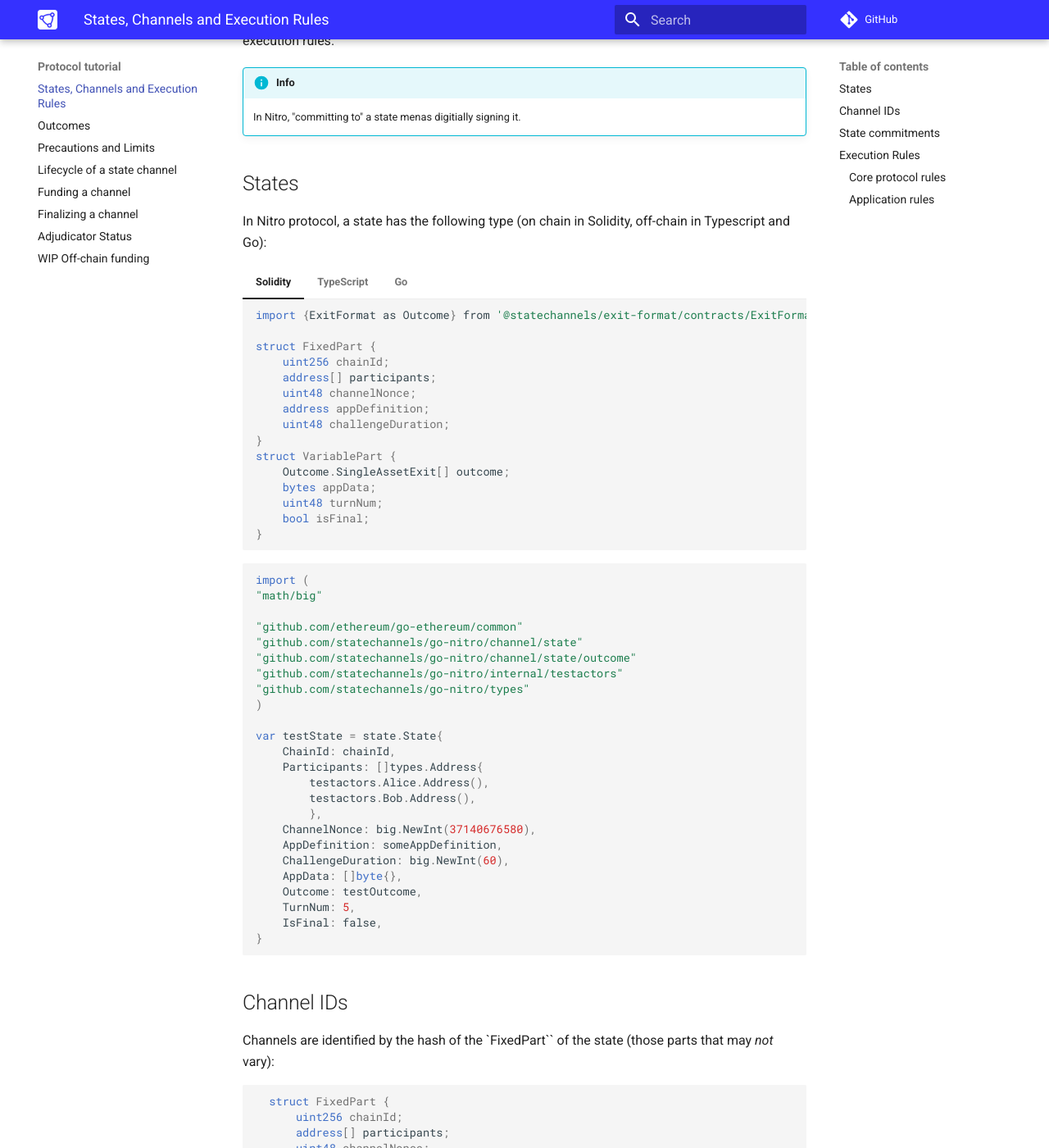
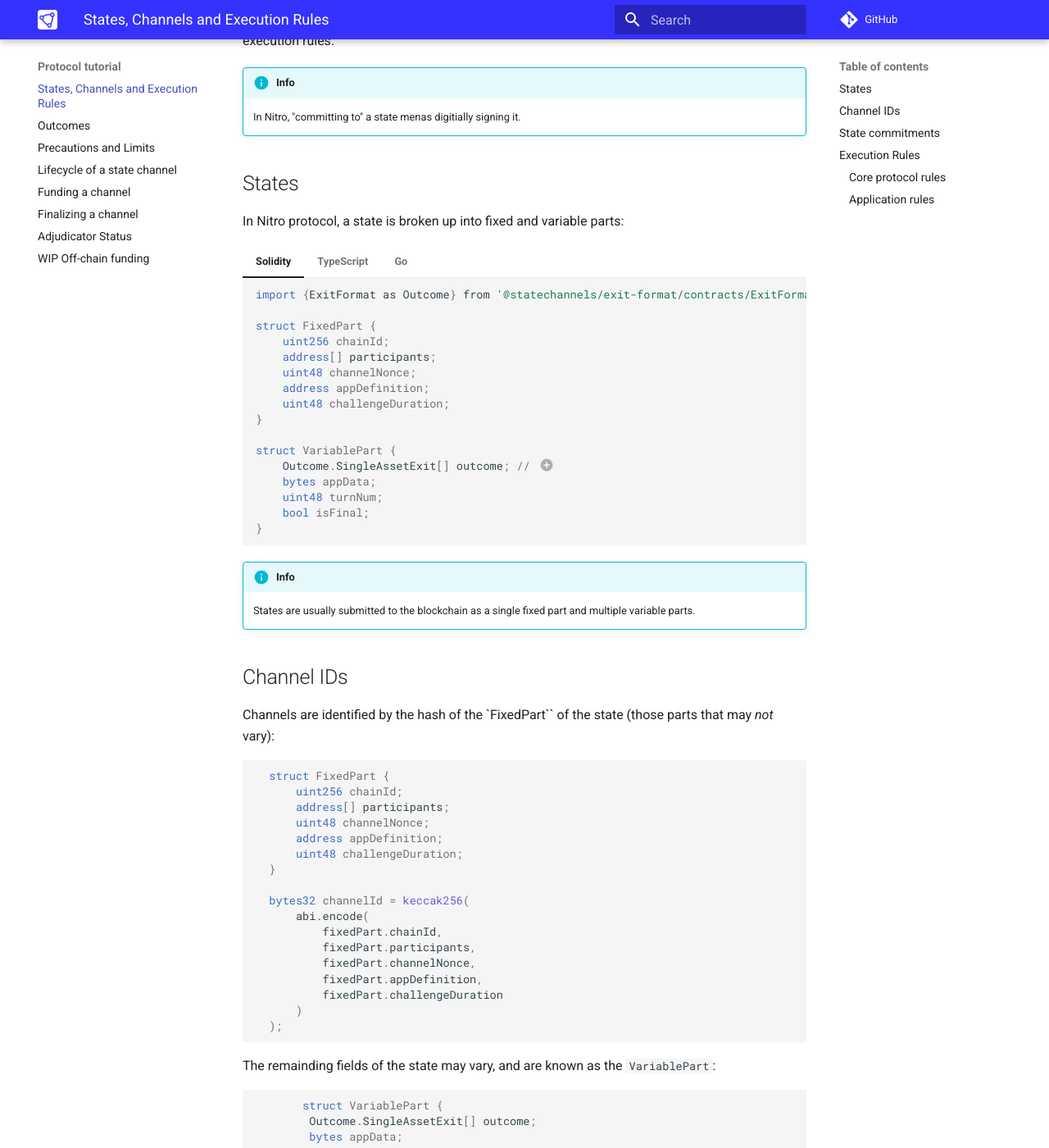
Before and after one commit to statechannels/go-nitro, an MkDocs documentation site: the page built from docs/protocol-tutorial/0001-states-channels-execution-rules.md, in a window 1280 px wide and 1400 px high, scrolled down 242 px. Shown: the whole window at 82% size. Built offline with MkDocs 1.6.1 and Material for MkDocs 9.7.7, drawn with Linux system fonts in a browser that asks for light colours; comment, search, counter and statistics services are not loaded; some of the changed text lies outside the part shown.

Commit message:
improve section on states
given recent changes to source code (tidy up)

````diff
--- a/docs/protocol-tutorial/0001-states-channels-execution-rules.md
+++ b/docs/protocol-tutorial/0001-states-channels-execution-rules.md
@@ -8,7 +8,8 @@
 
 ## States
 
-In Nitro protocol, a state has the following type (on chain in Solidity, off-chain in Typescript and Go):
+In Nitro protocol, a state is broken up into fixed and variable parts:
+
 === "Solidity"
 
     ```solidity
@@ -21,65 +22,74 @@
         address appDefinition;
         uint48 challengeDuration;
     }
+
     struct VariablePart {
-        Outcome.SingleAssetExit[] outcome;
+        Outcome.SingleAssetExit[] outcome; // (1)
         bytes appData;
         uint48 turnNum;
         bool isFinal;
     }
     ```
 
+    1. This composite type is explained in the section on [outcomes](./0002-outcomes.md).
+
 === "TypeScript"
 
     ```typescript
-    import * as ExitFormat from '@statechannels/exit-format';
-    export type Outcome = ExitFormat.Exit;
+        import * as ExitFormat from '@statechannels/exit-format';
+        import {Address, Bytes, Bytes32, Uint256, Uint48, Uint64} from '@statechannels/nitro-protocol'; // (1)
 
-    export interface Channel {
-        channelNonce: Uint64; // Unique identifier for each new channel created by the same participants on the same chain
-        participants: Address[]; // List of participant addresses (corresponding to ECDSA signing keys used to sign state channel updates)
-        chainId: Uint256; // Identifier of the chain where this channel is adjudicated and where assets are held
-    }
-    export interface State {
-        turnNum: number;
-        isFinal: boolean;
-        channel: Channel;
-        challengeDuration: number;
-        outcome: Outcome;
-        appDefinition: string;
-        appData: string;
-    }
+        export interface FixedPart {
+            chainId: Uint256;
+            participants: Address[];
+            channelNonce: Uint64;
+            appDefinition: Address;
+            challengeDuration: Uint48;
+        }
+
+        export interface VariablePart {
+            outcome: ExitFormat.Exit; // (2)
+            appData: Bytes;
+            turnNum: Uint48;
+            isFinal: boolean;
+        }
     ```
+
+    1. `Bytes32`, `Bytes`, `Address`, `Uint256`, `Uint64` are aliases to the Javascript `string` type. They are respresented as hex strings. `Uint48` is aliased to a `number`.
+    2. This composite type is explained in the section on [outcomes](./0002-outcomes.md).
 
 === "Go"
 
-```Go
-import (
-"math/big"
+    ```Go
+    import (
+        "github.com/statechannels/go-nitro/channel/state/outcome"
+        "github.com/statechannels/go-nitro/types" // (1)
+    )
 
-"github.com/ethereum/go-ethereum/common"
-"github.com/statechannels/go-nitro/channel/state"
-"github.com/statechannels/go-nitro/channel/state/outcome"
-"github.com/statechannels/go-nitro/internal/testactors"
-"github.com/statechannels/go-nitro/types"
-)
+    type (
+        FixedPart struct {
+            ChainId           *types.Uint256
+            Participants      []types.Address
+            ChannelNonce      uint64
+            AppDefinition     types.Address
+            ChallengeDuration uint32
+        }
 
-var testState = state.State{
-    ChainId: chainId,
-    Participants: []types.Address{
-        testactors.Alice.Address(),
-        testactors.Bob.Address(),
-        },
-    ChannelNonce: big.NewInt(37140676580),
-    AppDefinition: someAppDefinition,
-    ChallengeDuration: big.NewInt(60),
-    AppData: []byte{},
-    Outcome: testOutcome,
-    TurnNum: 5,
-    IsFinal: false,
-}
+        VariablePart struct {
+            AppData types.Bytes
+            Outcome outcome.Exit // (2)
+            TurnNum uint64
+            IsFinal bool
+        }
+    )
+    ```
 
-```
+    1. `types.Address` is an alias to go-ethereum's [`common.Address`](https://pkg.go.dev/github.com/ethereum/go-ethereum@v1.10.8/common#Address) type. `types.Bytes32` is an alias to go-ethereum's [`common.Hash`](https://pkg.go.dev/github.com/ethereum/go-ethereum@v1.10.8/common#Hash) type.
+    2. This composite type is explained in the section on [outcomes](./0002-outcomes.md).
+
+!!! info
+
+    States are usually submitted to the blockchain as a single fixed part and multiple variable parts.
 
 ## Channel IDs
 
````
Also changed, not shown: other parts of docs/protocol-tutorial/0001-states-channels-execution-rules.md (+0 -4 lines).
